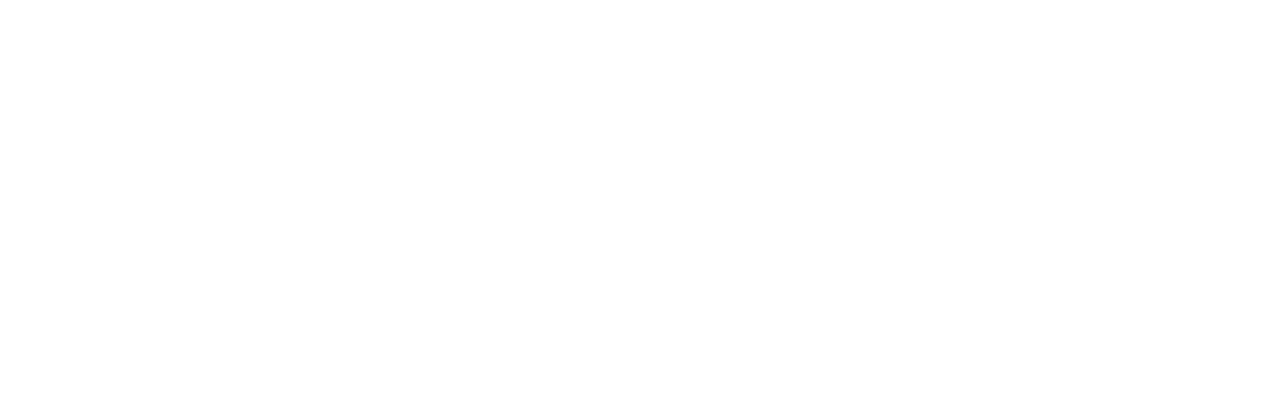
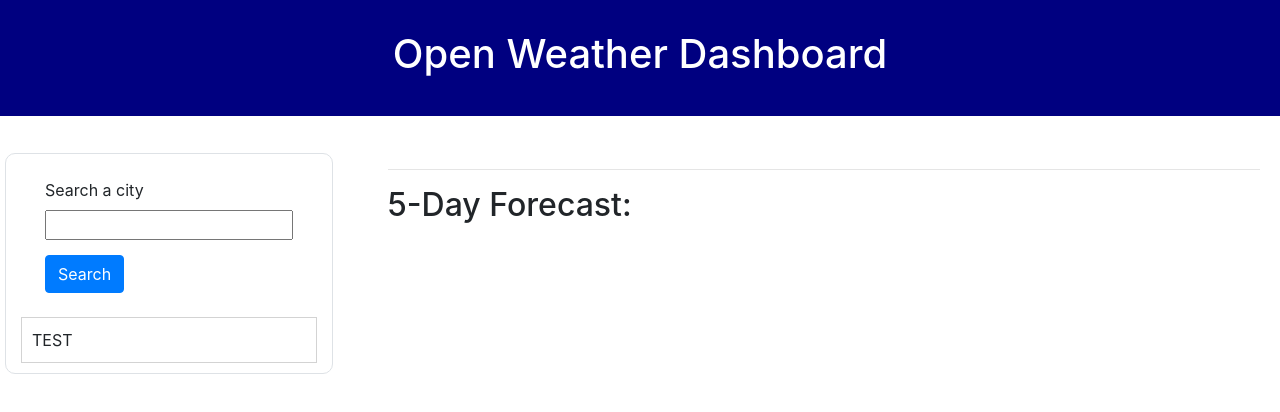
Before and after one commit to frank-merk/06-Server-Side-APIs, a plain HTML site: page index.html in a window 1280 px wide. Drawn offline with nearby package versions, Linux system fonts and the light colour scheme.

Commit message:
Skeleton Built

```diff
--- a/index.html
+++ b/index.html
@@ -8,8 +8,33 @@
     <title>Weather Dashboard</title>
 </head>
 <body>
+    <header class = "jumbotron">
+        <h1>Open Weather Dashboard</h1>
+    </header>
 
-
+    <main>
+        <div class = "row">
+            <div class = "col-md-3 sidebar border">
+                <form class = "p-4" id = "search-bar">
+                    <label>Search a city</label>
+                    <input id="city" type = "text"  class = "form-input"/>
+                    <br />
+                    <button class = "btn btn-primary" type = "submit">Search</button>
+                </form>
+                <div id = "previous-search" class="searched-cities ">TEST</div>
+            </div>
+            <div class = "col-md weather-area">
+                <h2 id="current-city"></h2>
+                <p id ="temp"></p>
+                <p id ="humidity"></p>
+                <p id ="wind"></p>
+                <p id ="UV"></p>
+                <hr>
+                <h2>5-Day Forecast:</h2>
+                <div class = "col-md"
+            </div>
+        </div>
+    </main>
 
 
 
--- a/style.css
+++ b/style.css
@@ -0,0 +1,32 @@
+input {
+    margin-bottom: 15px;
+}
+
+
+.jumbotron {
+    background-color: navy;
+    color: white;
+    border-radius: 0;
+    text-align: center;
+    padding: 30px 0px;
+}
+.p-4 {
+    width: 100%;
+}
+
+.form-input {
+    width: 100%;
+}
+
+.sidebar, .weather-area {
+    margin: 5px 20px;
+    border-radius: 10px;
+
+}
+
+.searched-cities {
+    margin-bottom: 10px;
+    padding: 10px;
+    width: 100%;
+    border: 1px solid lightgray;
+}
```
Also changed, not shown: script.js (+11 -0 lines).
